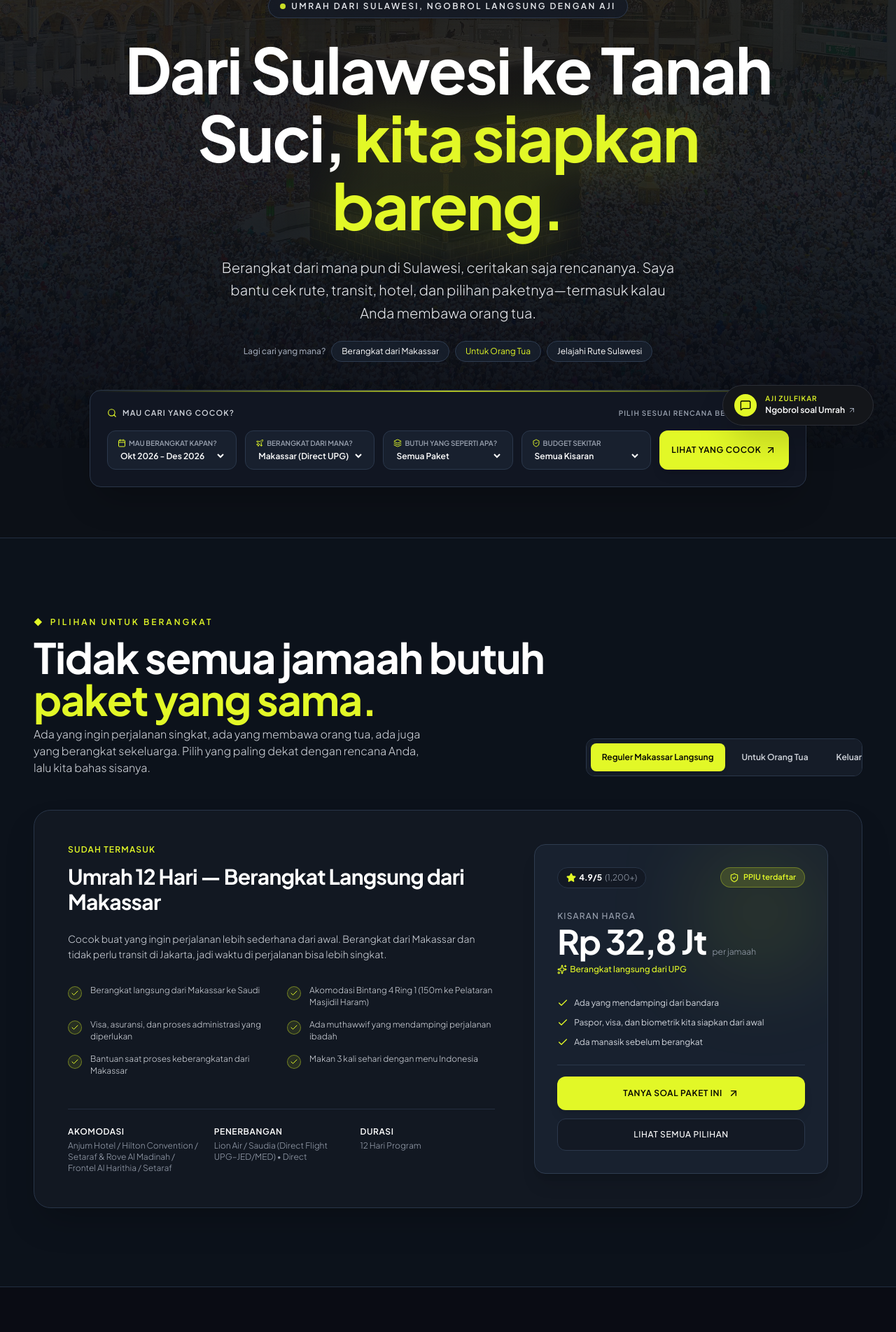
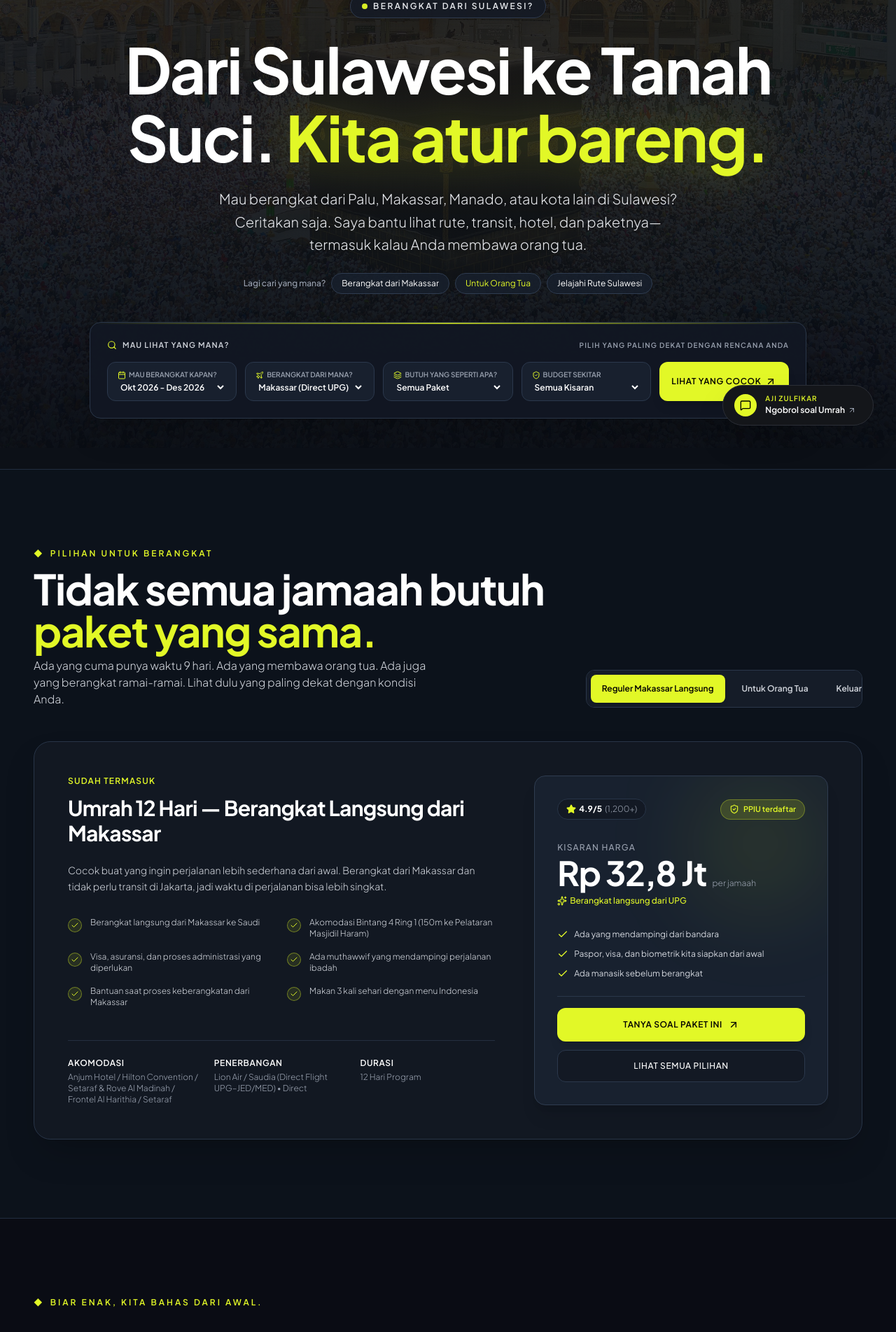
Before and after one commit to barrack3030-wq/umrohaji, a React (Vite) app: page / in a window 1280 px wide. Shown: the part 160-2063 px from the top of the page at 70% size. Built offline with nearby package versions, Linux system fonts and the light colour scheme.

Commit message:
Refine homepage copy to sound more natural and conversational

```diff
--- a/src/pages/HomePage.tsx
+++ b/src/pages/HomePage.tsx
@@ -187,17 +187,17 @@ export const HomePage: React.FC<HomePageProps> = ({
           <div className="inline-flex items-center gap-2 bg-[#141A26]/85 backdrop-blur-md border border-[#2E3A4E] px-4 py-1.5 sm:py-2 rounded-full mb-6 shadow-xl">
             <span className="w-2 h-2 rounded-full bg-[#E2F827] animate-pulse" />
             <span className="text-[11px] sm:text-xs uppercase tracking-[0.2em] text-gray-200 font-semibold">
-              UMRAH DARI SULAWESI, NGOBROL LANGSUNG DENGAN AJI
+              BERANGKAT DARI SULAWESI?
             </span>
           </div>
 
           {/* Majestic Hero Headline */}
           <h1 className="font-extrabold text-4xl xs:text-5xl sm:text-7xl md:text-8xl lg:text-[90px] tracking-tight leading-[1.08] text-white">
-            Dari Sulawesi ke Tanah Suci, <span className="text-[#E2F827] drop-shadow-[0_0_35px_rgba(226,248,39,0.3)]">kita siapkan bareng.</span>
+            Dari Sulawesi ke Tanah Suci. <span className="text-[#E2F827] drop-shadow-[0_0_35px_rgba(226,248,39,0.3)]">Kita atur bareng.</span>
           </h1>
 
           <p className="mt-5 sm:mt-6 text-sm sm:text-base md:text-xl text-gray-200 font-light max-w-2xl mx-auto leading-relaxed drop-shadow px-2">
-            Berangkat dari mana pun di Sulawesi, ceritakan saja rencananya. Saya bantu cek rute, transit, hotel, dan pilihan paketnya—termasuk kalau Anda membawa orang tua.
+            Mau berangkat dari Palu, Makassar, Manado, atau kota lain di Sulawesi? Ceritakan saja. Saya bantu lihat rute, transit, hotel, dan paketnya—termasuk kalau Anda membawa orang tua.
           </p>
 
           {/* Fast Navigation Quick Links */}
@@ -234,9 +234,9 @@ export const HomePage: React.FC<HomePageProps> = ({
             <div className="text-[11px] font-semibold uppercase tracking-widest text-gray-300 mb-4 flex items-center justify-between">
               <div className="flex items-center gap-2">
                 <Search className="w-3.5 h-3.5 text-[#E2F827]" />
-                <span>Mau cari yang cocok?</span>
+                <span>Mau lihat yang mana?</span>
               </div>
-              <span className="text-[10px] text-gray-400 hidden sm:inline">Pilih sesuai rencana berangkat Anda</span>
+              <span className="text-[10px] text-gray-400 hidden sm:inline">Pilih yang paling dekat dengan rencana Anda</span>
             </div>
 
             <form onSubmit={handleSearchSubmit} className="grid grid-cols-1 sm:grid-cols-2 lg:grid-cols-5 gap-3">
@@ -349,7 +349,7 @@ export const HomePage: React.FC<HomePageProps> = ({
                 Tidak semua jamaah butuh <span className="text-[#E2F827]">paket yang sama.</span>
               </h2>
               <p className="text-sm sm:text-base text-gray-300 font-light mt-2 max-w-xl">
-                Ada yang ingin perjalanan singkat, ada yang membawa orang tua, ada juga yang berangkat sekeluarga. Pilih yang paling dekat dengan rencana Anda, lalu kita bahas sisanya.
+                Ada yang cuma punya waktu 9 hari. Ada yang membawa orang tua. Ada juga yang berangkat ramai-ramai. Lihat dulu yang paling dekat dengan kondisi Anda.
               </p>
             </div>
 
@@ -535,7 +535,7 @@ export const HomePage: React.FC<HomePageProps> = ({
 
               <div className="flex items-center gap-2 text-xs font-semibold uppercase tracking-[0.25em] text-[#E2F827]">
                 <span>◆</span>
-                <span>Saya ingin semuanya jelas dari awal.</span>
+                <span>BIAR ENAK, KITA BAHAS DARI AWAL.</span>
               </div>
 
               <h2 className="text-3xl sm:text-5xl font-bold tracking-tight text-white leading-tight">
@@ -543,7 +543,7 @@ export const HomePage: React.FC<HomePageProps> = ({
               </h2>
 
               <p className="text-base sm:text-lg text-gray-300 font-light leading-relaxed">
-                Berangkat dari Palu tentu beda dengan dari Makassar, Manado, Kendari, atau kota lainnya. Kita lihat dari bandara asal, waktu transit, hotel, sampai siapa saja yang ikut.
+                Berangkat dari Palu tentu beda dengan dari Makassar, Manado, Kendari, atau kota lainnya. Kita lihat satu-satu: dari bandara asal, waktu transit, hotel, sampai siapa saja yang ikut.
               </p>
 
               {/* 3 Metric Badges */}
```
